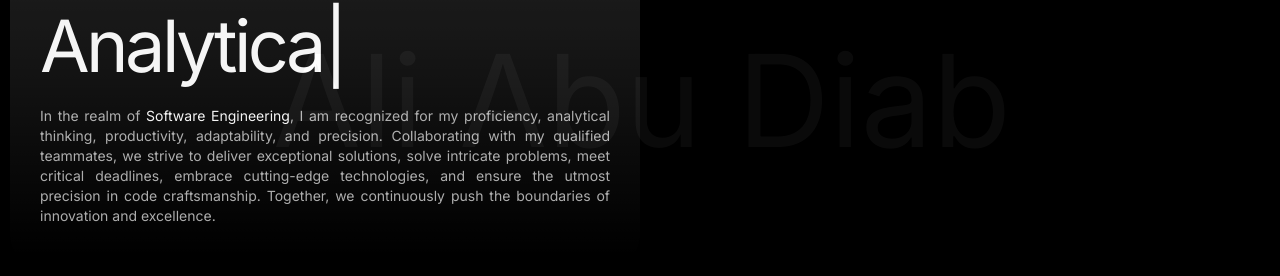
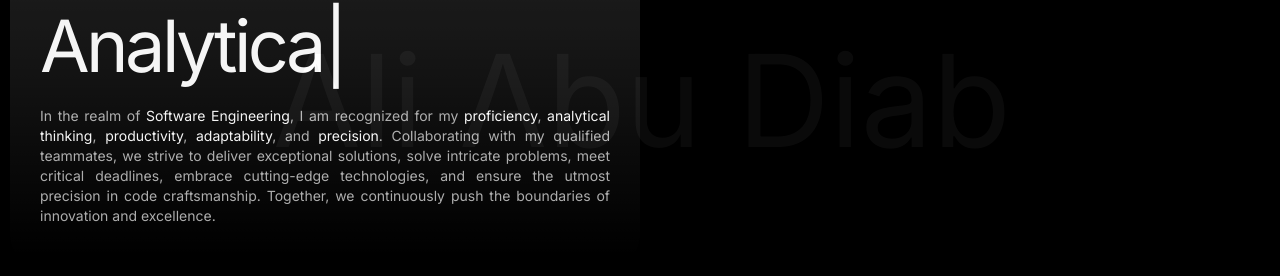
Before and after one commit to aliabudiab/aliabudiab-portfolio, a Next.js app: page / in a window 1280 px wide. Shown: the part 299-575 px from the top of the page. Built offline with nearby package versions, Linux system fonts and the light colour scheme.

Commit message:
Update the Highlighted Texts

```diff
--- a/src/components/cards/profile/index.tsx
+++ b/src/components/cards/profile/index.tsx
@@ -47,8 +47,8 @@ const ProfileCard: FC = () => {
           <div className="w-full text-left">
             <BaseDescription
               description="In the realm of [Software Engineering], I
-              am recognized for my proficiency, analytical thinking,
-              productivity, adaptability, and precision. Collaborating with my
+              am recognized for my [proficiency], [analytical thinking],
+              [productivity], [adaptability], and [precision]. Collaborating with my
               qualified teammates, we strive to deliver exceptional solutions,
               solve intricate problems, meet critical deadlines, embrace
               cutting-edge technologies, and ensure the utmost precision in code
```
